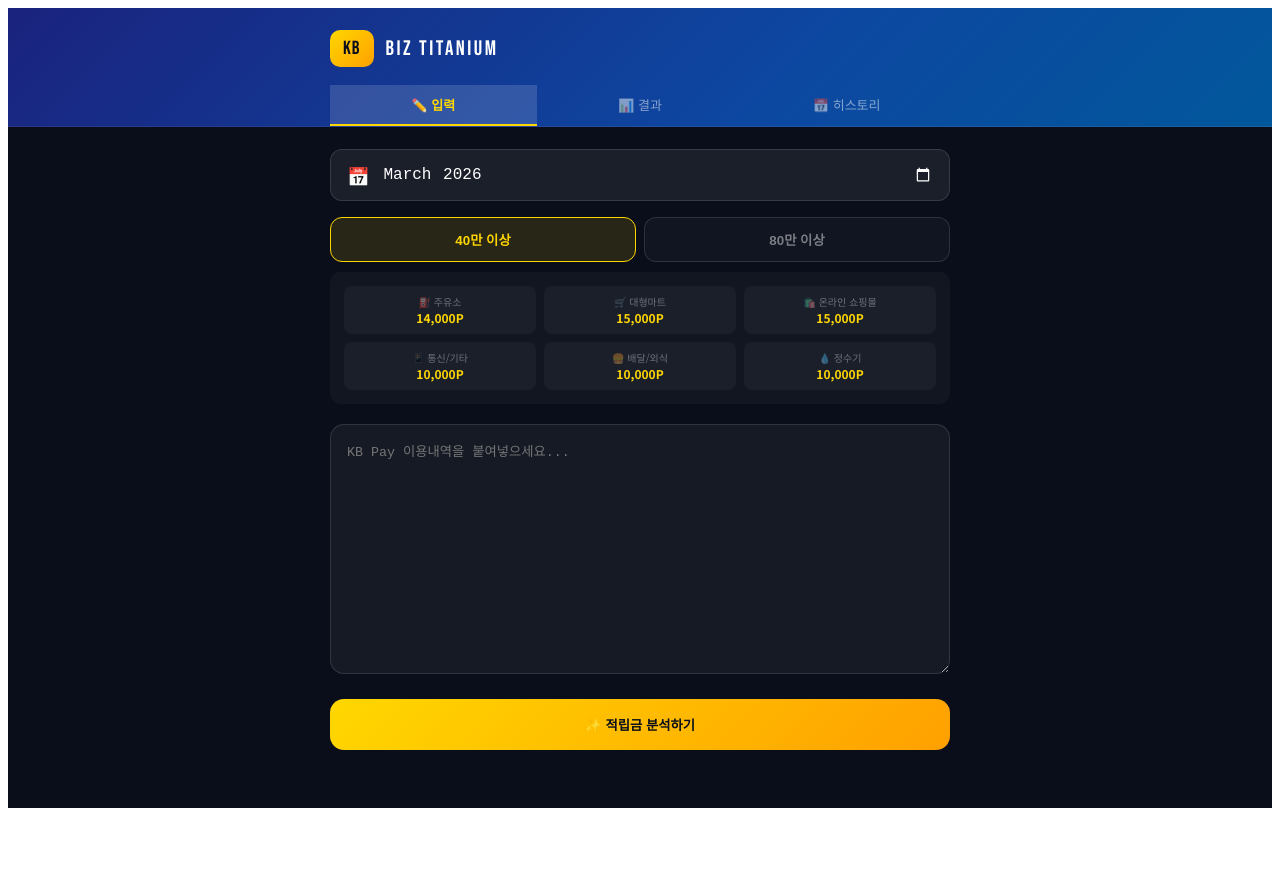
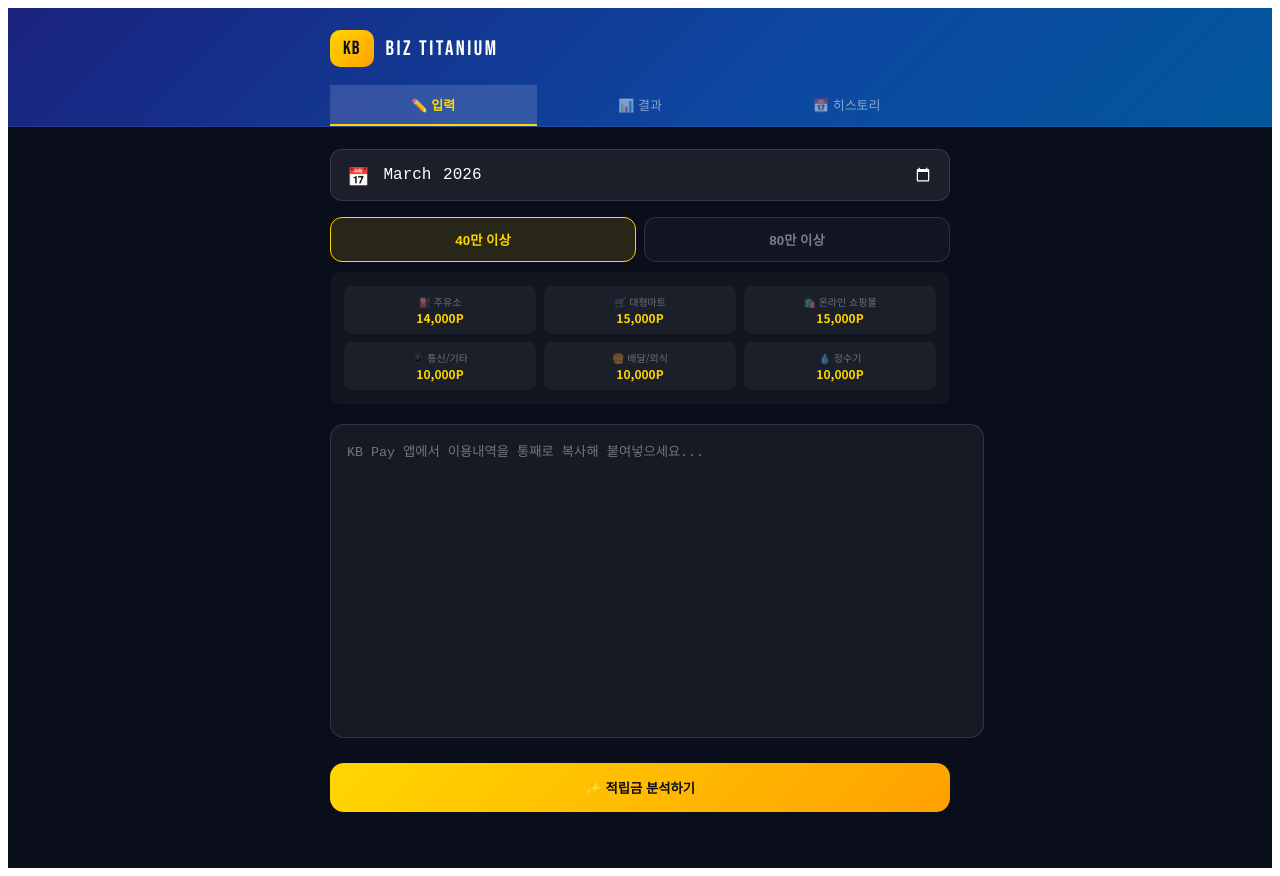
Before and after one commit to lipcoins/kb-calculator, a React (Vite) app: page / in a window 1280 px wide. Before the commit the page ends 816 px from the top, so only its background shows below. Built offline with nearby package versions, Linux system fonts and the light colour scheme.

Commit message:
Update App.jsx

```diff
--- a/src/App.jsx
+++ b/src/App.jsx
@@ -8,7 +8,7 @@
   { key: "shopping", label: "🛍️ 온라인 쇼핑몰", color: "#4ECDC4" },
   { key: "telecom",  label: "📱 통신/기타",     color: "#45B7D1" },
   { key: "delivery", label: "🍔 배달/외식",     color: "#FFAA00" },
-  { key: "water",    label: "💧 정수기",       color: "#60A5FA" }, // [추가] 정수기 카테고리
+  { key: "water",    label: "💧 정수기",       color: "#60A5FA" },
   { key: "other",    label: "🔹 기타",          color: "#9E9E9E" },
 ];
 
@@ -72,7 +72,6 @@
     return d.getFullYear() + "-" + String(d.getMonth() + 1).padStart(2, "0");
   });
 
-  // 🛠️ [엔진 보정] 가맹점명+사용금액 추출 및 "정수기" 키워드 적용
   const analyze = () => {
     if (!textInput.trim()) return;
     setError(null);
@@ -88,14 +87,12 @@
           const amount = parseInt(amountMatch[0].replace(/,/g, ""), 10);
           let name = "기타 가맹점";
           let usedAmount = "";
-
           for (let j = 1; j <= 10; j++) {
-            const cand = lines[i - j];
-            if (!cand) continue;
-            if (cand.includes("원") && !usedAmount) { usedAmount = cand.trim(); }
-            if (!cand.includes("원") && !cand.includes(":") && !cand.match(/^\d{2}월\d{2}일/) &&
-                !["일시불", "전표매입", "탄탄대로", "Biz", "티타늄", "마스터", "할부"].some(k => cand.includes(k))) {
-              name = cand.replace("KB Pay", "").trim();
+            const candidate = lines[i - j];
+            if (!candidate) continue;
+            if (candidate.includes("원") && !usedAmount) { usedAmount = candidate.trim(); }
+            if (!candidate.includes("원") && !candidate.includes(":") && !candidate.includes("일시불") && !candidate.match(/^\d{2}월\d{2}일/)) {
+              name = candidate.replace("KB Pay", "").trim();
               break;
             }
           }
@@ -103,12 +100,13 @@
           const displayName = usedAmount ? `${name} ${usedAmount}` : name;
           foundAny = true;
 
-          if (["주유", "SK", "GS", "에쓰", "오일"].some(k => name.includes(k))) parsed.gas.push({ name: displayName, amount });
+          // 🛠️ [튜닝] 분류 우선순위 조정: 통신/정수기를 주유보다 먼저 체크하여 SK브로드밴드 오분류 방지
+          if (["SK브로드", "LiivM", "LGUPLUS", "LG유플", "SKT", "KT", "통신"].some(k => name.includes(k))) parsed.telecom.push({ name: displayName, amount });
+          else if (name.toLowerCase().includes("coway") || name.includes("코웨이")) parsed.water.push({ name: displayName, amount });
+          else if (["주유", "SK", "GS", "에쓰", "오일"].some(k => name.includes(k))) parsed.gas.push({ name: displayName, amount });
           else if (["이마트", "홈플러스", "롯데마트", "하나로", "식자재"].some(k => name.includes(k))) parsed.mart.push({ name: displayName, amount });
-          else if (["G마켓", "옥션", "11번가", "인터파크", "온스타일", "SSG"].some(k => name.includes(k))) parsed.shopping.push({ name: displayName, amount });
-          else if (["SK브로드", "LiivM", "LGUPLUS", "LG유플", "SKT", "KT"].some(k => name.includes(k))) parsed.telecom.push({ name: displayName, amount });
-          else if (["우아한형", "배달의민족", "마켓컬리"].some(k => name.includes(k))) parsed.delivery.push({ name: displayName, amount });
-          else if (name.toLowerCase().includes("coway") || name.includes("코웨이")) parsed.water.push({ name: displayName, amount }); // [수정] 정수기 키워드
+          else if (["G마켓", "옥션", "11번가", "인터파크", "온스타일", "SSG", "KB제휴"].some(k => name.includes(k))) parsed.shopping.push({ name: displayName, amount });
+          else if (["우아한형", "배달의민족", "배민", "마켓컬리"].some(k => name.includes(k))) parsed.delivery.push({ name: displayName, amount });
           else parsed.other.push({ name: displayName, amount });
         }
       }
@@ -136,11 +134,15 @@
     return acc + (limit ? Math.min(sum, limit) : sum);
   }, 0) : 0;
 
+  const chartData = result ? CATEGORIES.filter(c => result.totals[c.key]?.sum > 0).map(c => ({
+    name: c.label, value: result.totals[c.key].sum, color: c.color,
+  })) : [];
+
   return (
     <div style={{ minHeight: "100vh", background: "#0a0e1a", fontFamily: "'Noto Sans KR', sans-serif", color: "#e8eaf6" }}>
       <link href="https://fonts.googleapis.com/css2?family=Noto+Sans+KR:wght@300;400;500;700&family=Bebas+Neue&display=swap" rel="stylesheet" />
 
-      {/* Header - 원본 UI 보존 */}
+      {/* Header */}
       <div style={{ background: "linear-gradient(135deg, #1a237e 0%, #0d47a1 60%, #01579b 100%)", padding: "22px 20px 0", borderBottom: "1px solid rgba(255,255,255,0.08)" }}>
         <div style={{ maxWidth: 620, margin: "0 auto" }}>
           <div style={{ display: "flex", alignItems: "center", gap: 12, marginBottom: 18 }}>
@@ -158,7 +160,6 @@
       <div style={{ maxWidth: 620, margin: "0 auto", padding: "22px 16px 56px" }}>
         {mainTab === "input" && (
           <div>
-            {/* 🛠️ [튜닝 1] 월 선택 UI 추가 (달력 아이콘) */}
             <div style={{ marginBottom: 16 }}>
               <div style={{ position: "relative", background: "rgba(255,255,255,0.07)", border: "1px solid rgba(255,255,255,0.12)", borderRadius: 12, padding: "12px 16px", display: "flex", alignItems: "center" }}>
                 <span style={{ marginRight: 12, fontSize: 18 }}>📅</span>
@@ -173,7 +174,6 @@
                 ))}
               </div>
 
-              {/* 🛠️ [튜닝 2] 한도 숫자 10,000P 형식 표기 */}
               <div style={{ marginTop: 10, background: "rgba(255,255,255,0.03)", borderRadius: 10, padding: "14px", display: "grid", gridTemplateColumns: "1fr 1fr 1fr", gap: 8 }}>
                 {["gas", "mart", "shopping", "telecom", "delivery", "water"].map(key => (
                   <div key={key} style={{ textAlign: "center", background: "rgba(255,255,255,0.04)", borderRadius: 8, padding: "8px" }}>
@@ -184,50 +184,44 @@
               </div>
             </div>
 
-            <textarea value={textInput} onChange={e => setTextInput(e.target.value)} placeholder={"KB Pay 이용내역을 붙여넣으세요..."} style={{ width: "100%", height: 250, background: "rgba(255,255,255,0.05)", border: "1px solid rgba(255,255,255,0.12)", borderRadius: 14, padding: 16, color: "#fff", outline: "none", boxSizing: "border-box" }} />
+            <textarea value={textInput} onChange={e => setTextInput(e.target.value)} placeholder={"KB Pay 앱에서 이용내역을 통째로 복사해 붙여넣으세요..."} style={{ width: "100%", height: 280, background: "rgba(255,255,255,0.05)", border: "1px solid rgba(255,255,255,0.12)", borderRadius: 14, padding: 16, color: "#fff", outline: "none", resize: "none" }} />
             {error && <div style={{ color: "#ff8a80", fontSize: 13, marginTop: 10 }}>⚠️ {error}</div>}
-            <button onClick={analyze} style={{ width: "100%", padding: 16, borderRadius: 14, background: "linear-gradient(135deg, #FFD700, #FFA000)", color: "#0a0e1a", fontWeight: 700, marginTop: 20, cursor: "pointer", border: "none" }}>✨ 적립금 분석하기</button>
+            <button onClick={analyze} style={{ width: "100%", padding: 15, borderRadius: 14, background: "linear-gradient(135deg, #FFD700, #FFA000)", color: "#0a0e1a", fontWeight: 700, marginTop: 20, cursor: "pointer", border: "none" }}>✨ 적립금 분석하기</button>
           </div>
         )}
 
-        {/* [순정 유지] RESULT TAB */}
         {mainTab === "result" && result && (
           <div>
             <div style={{ background: "linear-gradient(135deg, #1a237e, #0d47a1)", borderRadius: 18, padding: "24px", marginBottom: 20 }}>
               <div style={{ display: "flex", justifyContent: "space-between", alignItems: "center" }}>
-                <div>
-                   <div style={{ fontSize: 11, opacity: 0.5 }}>{result.month} · {result.tier}만 실적 기준</div>
-                   <div style={{ fontFamily: "'Bebas Neue'", fontSize: 50, color: "#FFD700" }}>{effectiveGrand.toLocaleString()}<span style={{ fontSize: 24 }}>P</span></div>
-                </div>
+                <div style={{ fontFamily: "'Bebas Neue'", fontSize: 46, color: "#FFD700" }}>{effectiveGrand.toLocaleString()}<span style={{ fontSize: 22 }}>P</span></div>
                 <div style={{ display: "flex", gap: 8 }}>
-                  <button onClick={saveHistory} style={{ padding: "8px 14px", borderRadius: 10, background: "rgba(255,215,0,0.08)", color: "#FFD700", border: "1px solid rgba(255,215,0,0.35)", fontSize: 12 }}>💾 저장</button>
-                  <button onClick={() => exportCSV(result)} style={{ padding: "8px 14px", borderRadius: 10, background: "rgba(78,205,196,0.08)", color: "#4ECDC4", border: "1px solid rgba(78,205,196,0.35)", fontSize: 12 }}>📥 CSV</button>
+                  <button onClick={saveHistory} style={{ padding: "8px 12px", borderRadius: 8, background: "rgba(255,215,0,0.1)", color: "#FFD700", border: "1px solid #FFD700", fontSize: 12 }}>💾 저장</button>
+                  <button onClick={() => exportCSV(result)} style={{ padding: "8px 12px", borderRadius: 8, background: "rgba(255,255,255,0.1)", color: "#fff", border: "none", fontSize: 12 }}>📥 CSV</button>
                 </div>
               </div>
             </div>
 
-            {/* [삭제] 다이어그램(차트) 영역이 성공적으로 제거되었습니다 */}
-
-            {/* 🛠️ [튜닝 3] 결과값 표시 형식 수정 (한도P / 얻은P) */}
             {CATEGORIES.map(cat => {
               const d = result.totals[cat.key];
-              if (!d || d.sum === 0) return null;
+              // 🛠️ [튜닝] 정수기(water) 카테고리는 sum이 0이라도 항상 보여줌
+              if (!d || (d.sum === 0 && cat.key !== 'water')) return null;
               const limit = TIER_LIMITS[result.tier][cat.key];
               return (
                 <div key={cat.key} style={{ background: "rgba(255,255,255,0.04)", borderRadius: 14, padding: "16px", marginBottom: 12 }}>
                   <div style={{ display: "flex", justifyContent: "space-between", marginBottom: 10 }}>
                     <span style={{ fontWeight: 600 }}>{cat.label}</span>
-                    <span style={{ fontFamily: "'Bebas Neue'", fontSize: 24, color: d.sum > (limit || Infinity) ? "#ff7b72" : cat.color }}>
+                    <span style={{ fontFamily: "'Bebas Neue'", fontSize: 22, color: d.sum > (limit || Infinity) ? "#ff8a80" : cat.color }}>
                       {limit ? `${limit.toLocaleString()}P / ` : ""}{Math.min(d.sum, limit || Infinity).toLocaleString()}P
                     </span>
                   </div>
                   {limit && (
-                    <div style={{ height: 6, background: "rgba(255,255,255,0.1)", borderRadius: 3, overflow: "hidden", marginBottom: 10 }}>
-                      <div style={{ height: "100%", width: `${Math.min((d.sum/limit)*100, 100)}%`, background: d.sum > limit ? "#ff7b72" : cat.color, transition: "width 0.5s" }} />
+                    <div style={{ height: 5, background: "rgba(255,255,255,0.1)", borderRadius: 3, overflow: "hidden" }}>
+                      <div style={{ height: "100%", width: `${Math.min((d.sum/limit)*100, 100)}%`, background: d.sum > limit ? "#ff8a80" : cat.color }} />
                     </div>
                   )}
                   {d.items.map((it, i) => (
-                    <div key={i} style={{ display: "flex", justifyContent: "space-between", fontSize: 12, opacity: 0.6, marginTop: 8 }}>
+                    <div key={i} style={{ display: "flex", justifyContent: "space-between", fontSize: 12, opacity: 0.5, marginTop: 8 }}>
                       <span>{it.name}</span><span>{it.amount.toLocaleString()}P</span>
                     </div>
                   ))}
```
